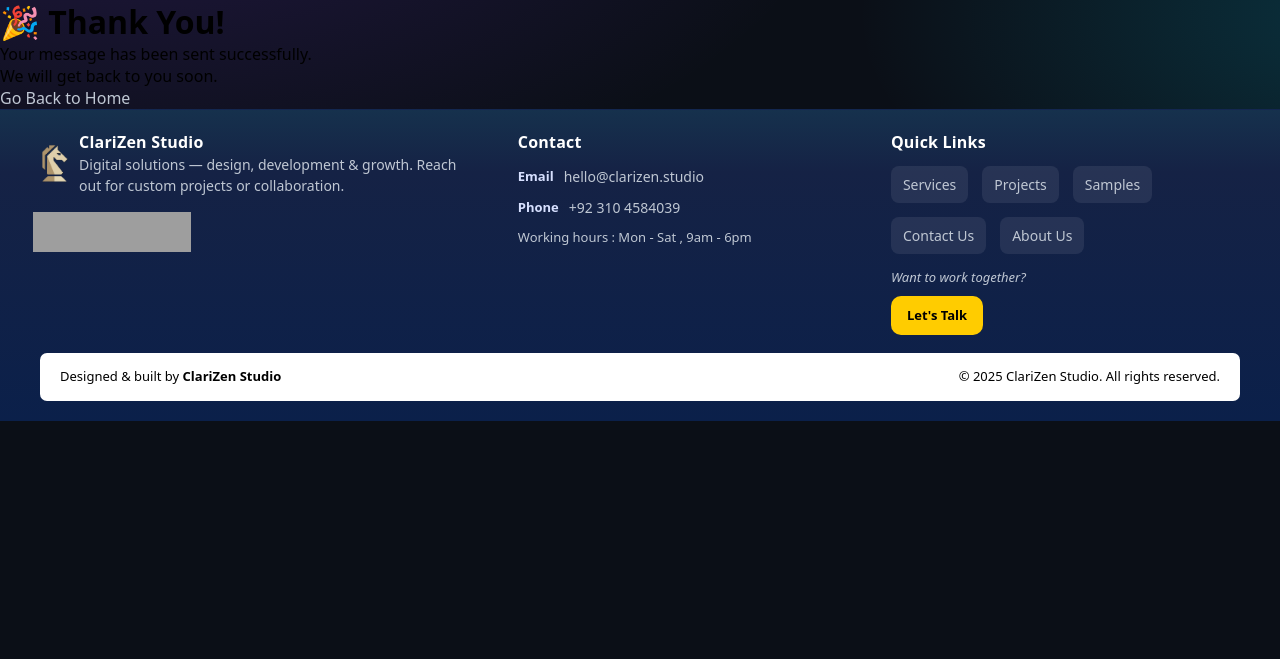
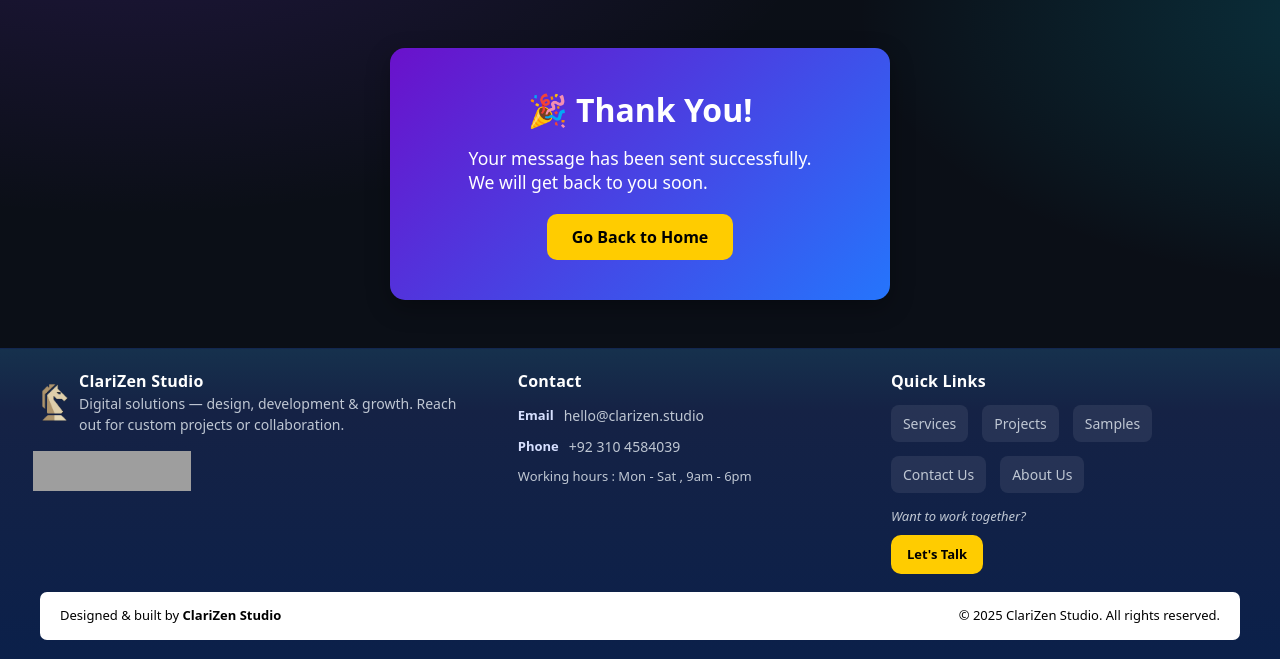
Before and after one commit to clarizen-studio/ClariZen-Studio-PORTFOLIO, a Flask app: page /thankyou in a window 1280 px wide. Shown: the part 65-724 px from the top of the page. Run offline with Flask 3, Linux system fonts and the light colour scheme; grey boxes are pictures that could not be loaded.

Commit message:
minor changes

```diff
--- a/static/css/thanks.css
+++ b/static/css/thanks.css
@@ -5,14 +5,22 @@
     box-shadow: 0 8px 25px rgba(0,0,0,0.3);
     max-width: 500px;
     width: 90%;
+    justify-self: center;
+    margin: 3rem 0;
+    align-items: center;
+    justify-content: center;
+    display: flex;
+    flex-direction: column;
 }
 .thanks-h{
     margin-bottom: 15px;
     font-size: 2rem;
+    color: white;
 }
 .thanks-p{
     font-size: 1.1rem;
     margin-bottom: 20px;
+    color: white;
 }
 .thanks-btn{
     display: inline-block;
--- a/templates/base.html
+++ b/templates/base.html
@@ -12,6 +12,7 @@
   <link rel="stylesheet" href="{{ url_for('static', filename='css/projects.css') }}">
   <link rel="stylesheet" href="{{ url_for('static', filename='css/footer.css') }}">
   <link rel="stylesheet" href="{{ url_for('static', filename='css/samples.css') }}">
+  <link rel="stylesheet" href="{{ url_for('static', filename='css/thanks.css') }}">
   <script src="{{ url_for('static', filename='js/script.js') }}" defer></script>
 </head>
 <body>
```
Also changed, not shown: portfolio.db.
